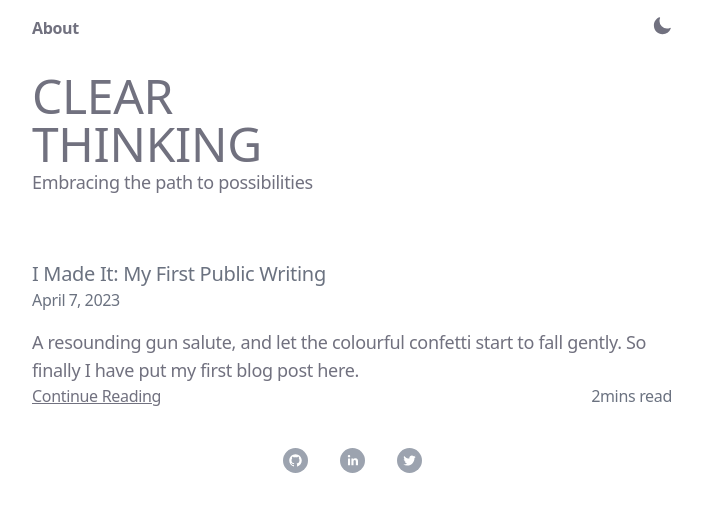
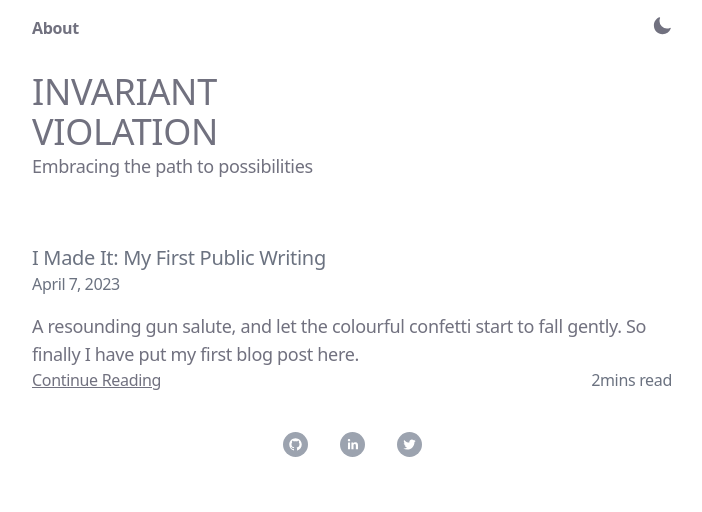
Before and after one commit to victor-eno/vicjournals, a Next.js app: page / in a window 1280 px wide. Shown: the top 512 px of the page, without its empty margins (288-990 px from the left). Built offline with nearby package versions, Linux system fonts and the light colour scheme.

Commit message:
testing changes

```diff
--- a/pages/about.js
+++ b/pages/about.js
@@ -37,10 +37,10 @@ import { ArrowLongRightIcon } from "@heroicons/react/24/outline";
 
        <div className="flex justify-between p-4">
        <div>
-        <h1 className="vic1 text-5xl font-base left-0">
+        <h1 className="vic1 text-4xl font-base left-0">
           VICTOR
         </h1>
-        <h1 className="vic1 text-5xl font-base left-0">
+        <h1 className="vic1 text-4xl font-base left-0">
           ENO
         </h1>
         <p className="vic2">victor underscore eno three four five at
--- a/pages/index.js
+++ b/pages/index.js
@@ -40,11 +40,11 @@ export default function Blog({ posts }) {
 
        <div className="flex justify-between p-4">
        <div>
-       <h1 className="vic1 text-5xl font-base left-0">
-         CLEAR
+       <h1 className="vic1 text-4xl font-base left-0">
+         INVARIANT
         </h1>
-        <h1 className="vic1 text-5xl font-base left-0">
-         THINKING
+        <h1 className="vic1 text-4xl font-base left-0">
+         VIOLATION
         </h1>
         <p className="vic2 font-base">
         Embracing the path to possibilities
--- a/styles/globals.css
+++ b/styles/globals.css
@@ -31,7 +31,7 @@
 
     .vic3 {
       @apply text-greytext-100 dark:text-moodytext-100;;
-      font-variation-settings: 'wght' 450;
+      font-variation-settings: 'wght' 550;
       }
 
     p{
```
